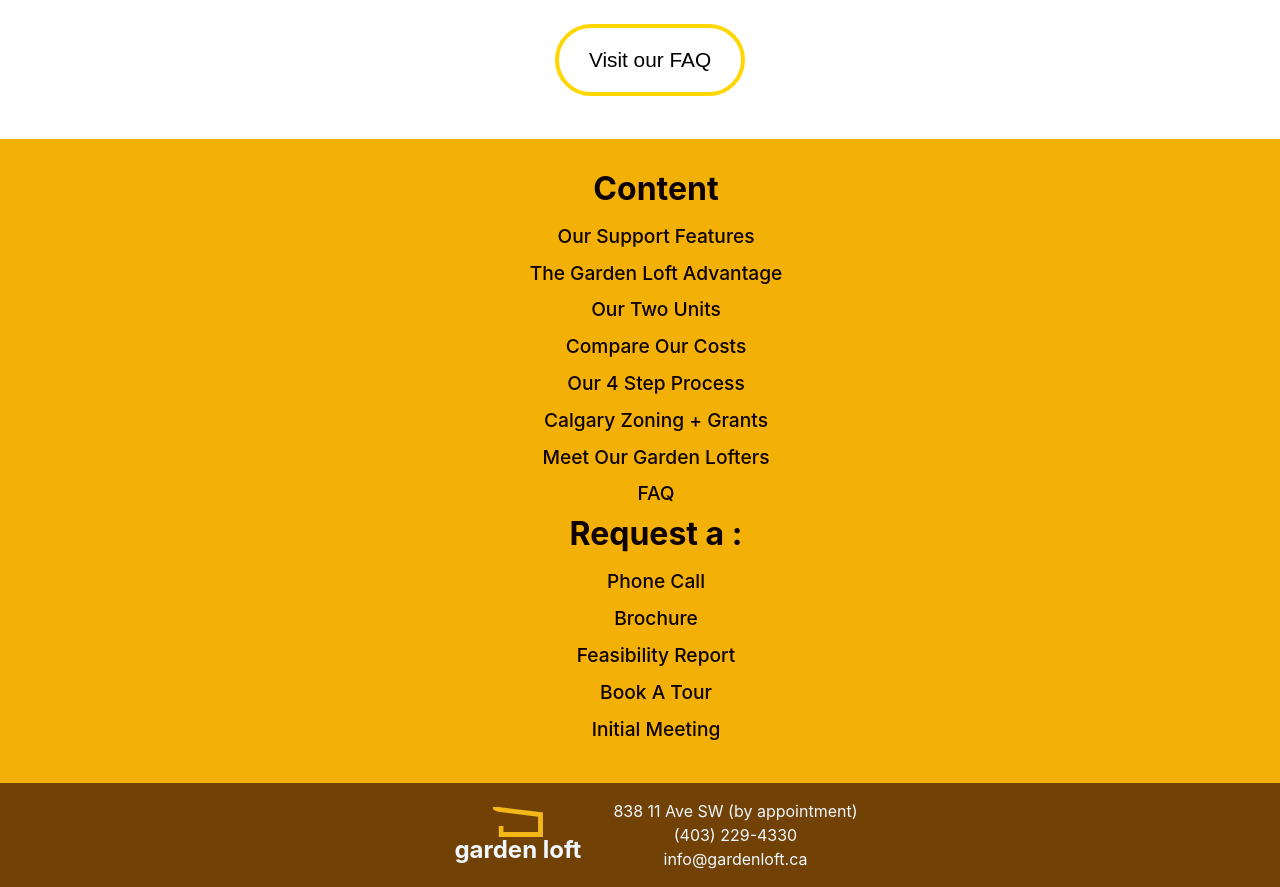
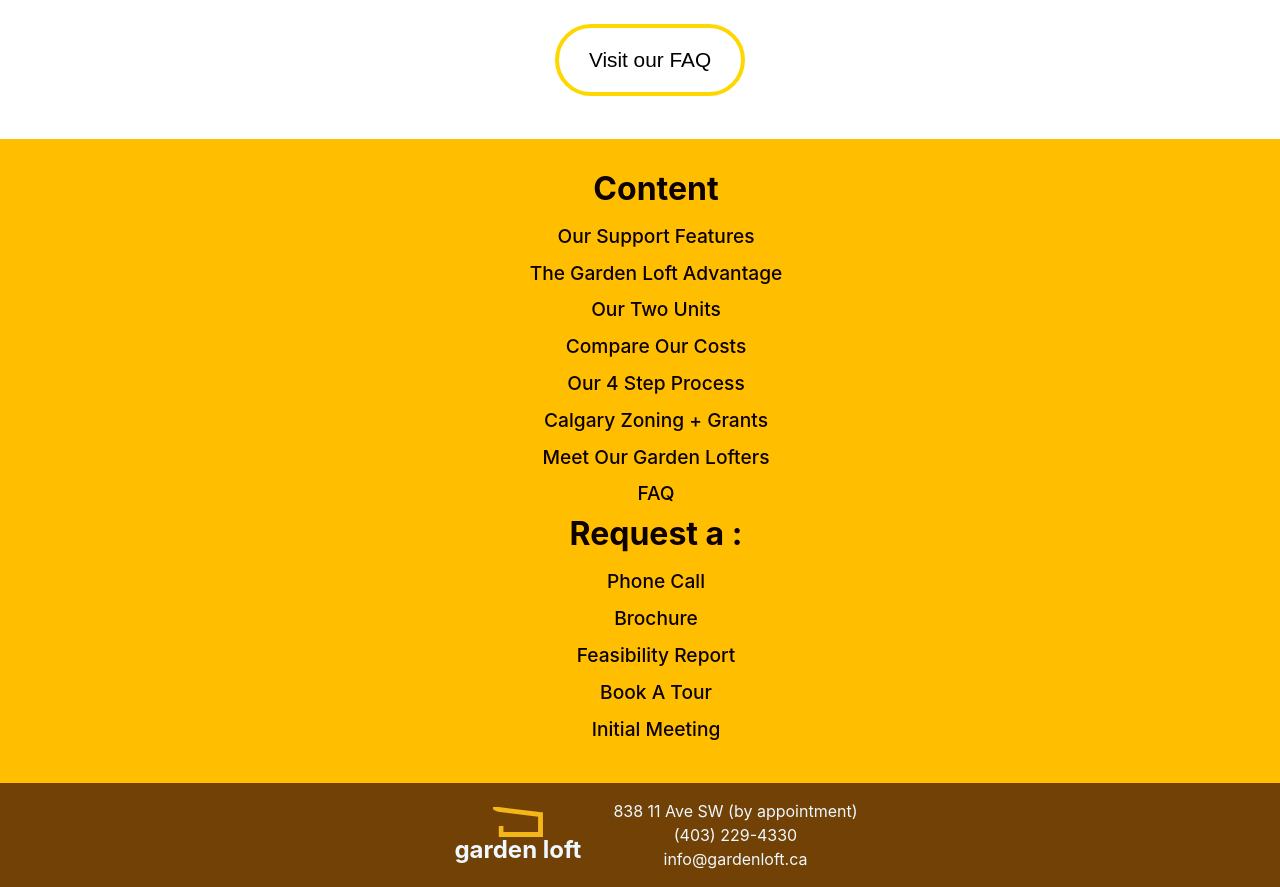
Before and after one commit to sallydough/garden-loft-website, a React (Vite) app: page / in a window 1280 px wide. Shown: the part 10240-11127 px from the top of the page. Built offline with nearby package versions, Linux system fonts and the light colour scheme.

Commit message:
change bg color

```diff
--- a/src/components/Footer/Footer.css
+++ b/src/components/Footer/Footer.css
@@ -1,5 +1,5 @@
 .footer {
-  background-color: rgb(243, 176, 6);
+  background-color: #ffbf00;
   color: #0e0101;
   padding: 1rem;
   display: flex;
```
